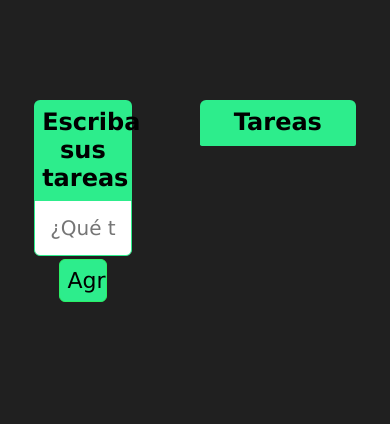
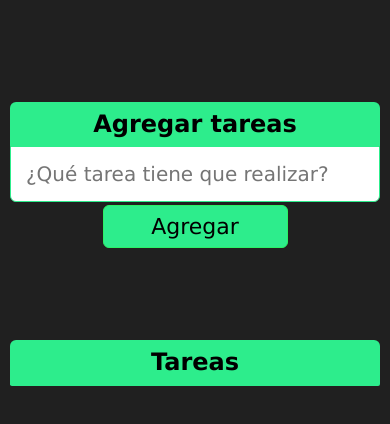
Before and after one commit to sky-zoo/Javascript-lista-de-tareas, a plain HTML site: page index.html in a window 390 px wide. Drawn offline with Linux system fonts and the light colour scheme.

Commit message:
Subida de estilos responsive

```diff
--- a/estilos.css
+++ b/estilos.css
@@ -11,7 +11,7 @@ body{
 main{
 	/*border: 1px red solid;*/
 	display: flex;
-	padding-top: 100px;
+	padding: 10px;
 	justify-content: space-around;
 	height: 100vh;
 }
@@ -99,3 +99,33 @@ input[type="button"]:hover{
 .itemEliminar a{
 	color: #000;
 }
+
+@media (max-width: 799px){
+
+	main{
+		flex-direction: column;
+	}
+
+	.escribir-tareas{
+		width: 100%;
+		justify-content: center;
+		height: 40%;
+	}
+
+	.cuadro-tareas{
+		width: 100%;
+		height: 60%;
+	}
+
+}
+
+@media (min-width: 800px){
+
+	.escribir-tareas{
+		width: 40%;
+	}
+
+	.cuadro-tareas{
+		width: 50%;
+	}
+}
--- a/index.html
+++ b/index.html
@@ -10,7 +10,7 @@
 
 	<main>
 		<div class="escribir-tareas">
-			<h2>Escriba sus tareas</h2>
+			<h2>Agregar tareas</h2>
 			<form>
 				<input id="tarea" placeholder="¿Qué tarea tiene que realizar?" type="text">
 				<input id="agregar" type="button" value="Agregar">
```
